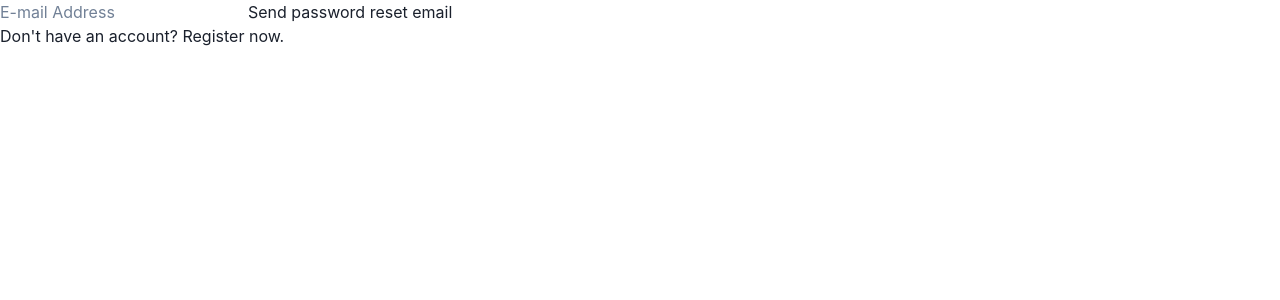
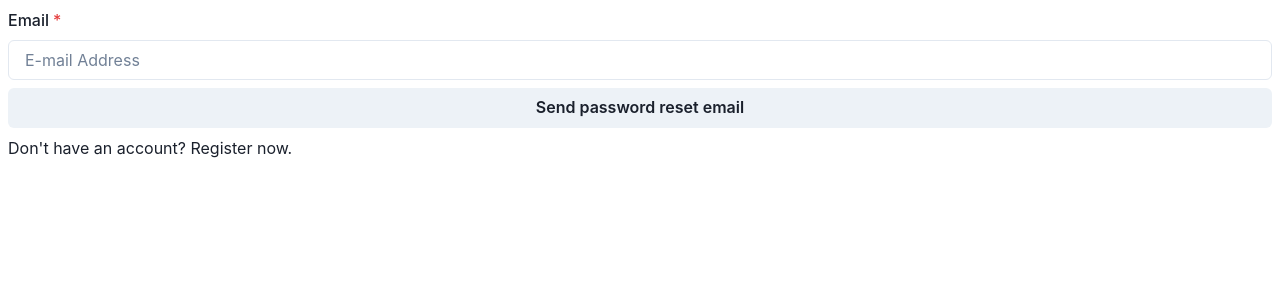
Before and after one commit to jilink/react-chakra-socketio-firebase-boilerplate, a React (Create React App) app in the folder client/: page /reset-password in a window 1280 px wide. Shown: the top 300 px of the page. Built offline with nearby package versions, Linux system fonts and the light colour scheme; no server answers.

Commit message:
Styling reset password

```diff
--- a/client/src/components/Register/Register.js
+++ b/client/src/components/Register/Register.js
@@ -32,7 +32,7 @@ function Register() {
         }}
       >
         <FormControl isRequired>
-          <FormLabel htmlFor="email">Full name</FormLabel>
+          <FormLabel>Full name</FormLabel>
           <Input
             type="text"
             value={name}
@@ -42,7 +42,7 @@ function Register() {
           />
         </FormControl>
         <FormControl isRequired>
-          <FormLabel htmlFor="email">Email</FormLabel>
+          <FormLabel>Email</FormLabel>
           <Input
             value={email}
             onChange={e => setEmail(e.target.value)}
@@ -52,7 +52,7 @@ function Register() {
           />
         </FormControl>
         <FormControl isRequired>
-          <FormLabel htmlFor="email">Password</FormLabel>
+          <FormLabel>Password</FormLabel>
           <Input
             type="password"
             value={password}
--- a/client/src/pages/ResetPassword.js
+++ b/client/src/pages/ResetPassword.js
@@ -1,8 +1,9 @@
 import React, { useEffect, useState } from "react";
 import { useAuthState } from "react-firebase-hooks/auth";
 import { useNavigate } from "react-router-dom";
-import { Link } from "react-router-dom";
 import { auth, sendPasswordReset } from "../firebase";
+import Link from '../components/Link/Link';
+import { Flex, FormControl, FormLabel, Input, Box, Button } from '@chakra-ui/react';
 
 function ResetPassword() {
   const [email, setEmail] = useState("");
@@ -13,26 +14,29 @@ function ResetPassword() {
     if (user) navigate("/dashboard");
   }, [user, loading]);
   return (
-    <div className="reset">
-      <div className="reset__container">
-        <input
-          type="text"
-          className="reset__textBox"
-          value={email}
-          onChange={(e) => setEmail(e.target.value)}
-          placeholder="E-mail Address"
-        />
-        <button
-          className="reset__btn"
-          onClick={() => sendPasswordReset(email)}
-        >
-          Send password reset email
-        </button>
-        <div>
-          Don't have an account? <Link to="/register">Register</Link> now.
-        </div>
-      </div>
-    </div>
+    <Flex direction="column" m="2">
+      <form
+        onSubmit={e => {
+          e.preventDefault();
+          sendPasswordReset(email);
+        }}
+      >
+        <FormControl isRequired>
+          <FormLabel>Email</FormLabel>
+          <Input
+            type="email"
+            value={email}
+            onChange={e => setEmail(e.target.value)}
+            placeholder="E-mail Address"
+            autoComplete="email"
+          />
+        </FormControl>
+        <Button w="100%" my="2" type="submit">Send password reset email</Button>
+      </form>
+      <Box>
+        Don't have an account? <Link to="/signup">Register</Link> now.
+      </Box>
+    </Flex>
   );
 }
 export default ResetPassword;
```
